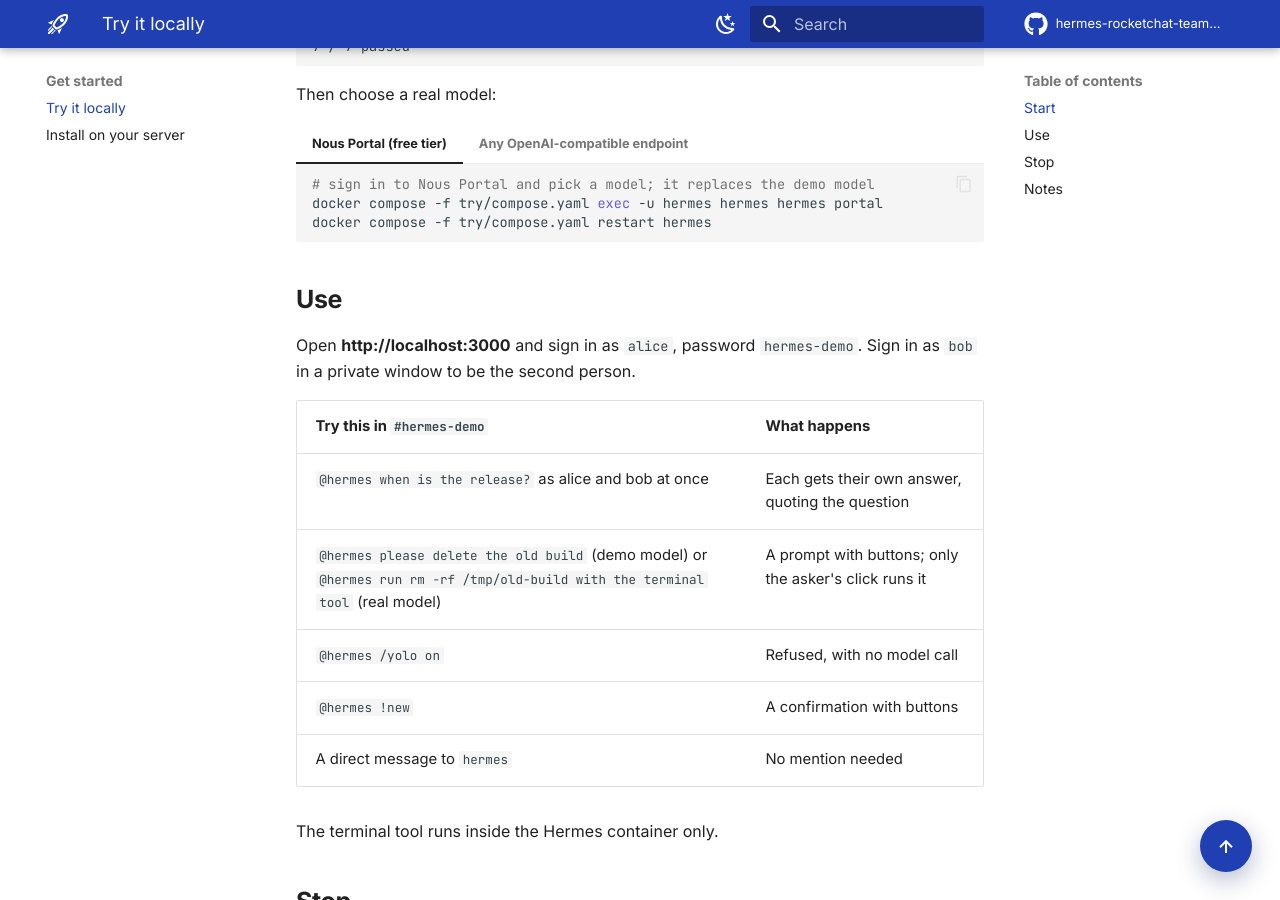
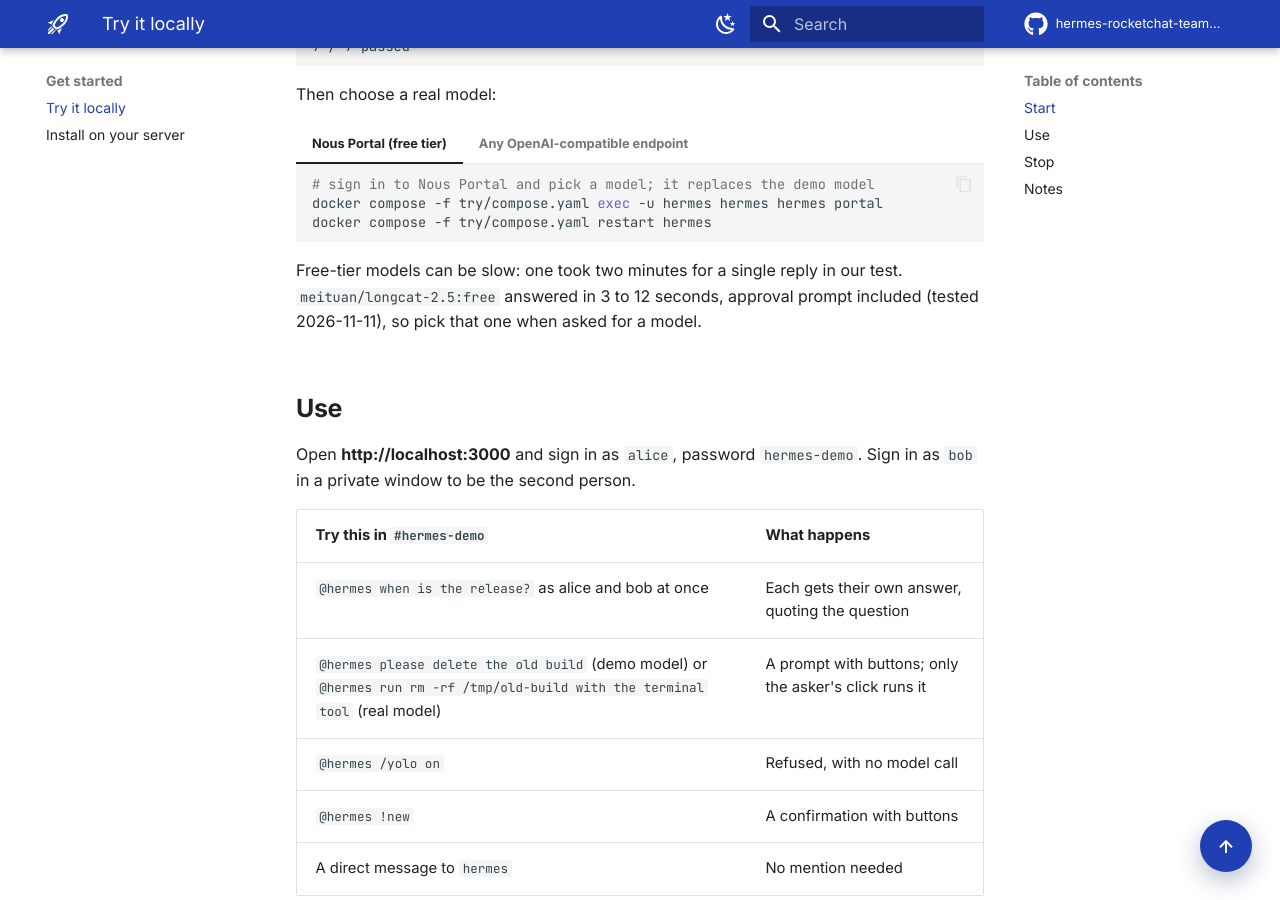
Before and after one commit to csabatatrai-ulx/hermes-rocketchat-team-gateway, an MkDocs documentation site: the page built from docs/try.md, in a window 1280 px wide and 900 px high, scrolled down 986 px. Built offline with MkDocs 1.6.1 and Material for MkDocs 9.7.7, drawn with Linux system fonts in a browser that asks for light colours; comment, search, counter and statistics services are not loaded.

Commit message:
Try it: recommend a fast free Nous Portal model; banner link in Markdown for the catalog page

````diff
--- a/docs/try.md
+++ b/docs/try.md
@@ -42,6 +42,8 @@ Then choose a real model:
     docker compose -f try/compose.yaml restart hermes
     ```
 
+    Free-tier models can be slow: one took two minutes for a single reply in our test. `meituan/longcat-2.5:free` answered in 3 to 12 seconds, approval prompt included (tested 2026-11-11), so pick that one when asked for a model.
+
 === "Any OpenAI-compatible endpoint"
 
     Start the stack with the endpoint instead (`down -v` first if it already ran):
````
Also changed, not shown: README.md (+1 -1 lines), try/README.md (+2 -0 lines).
